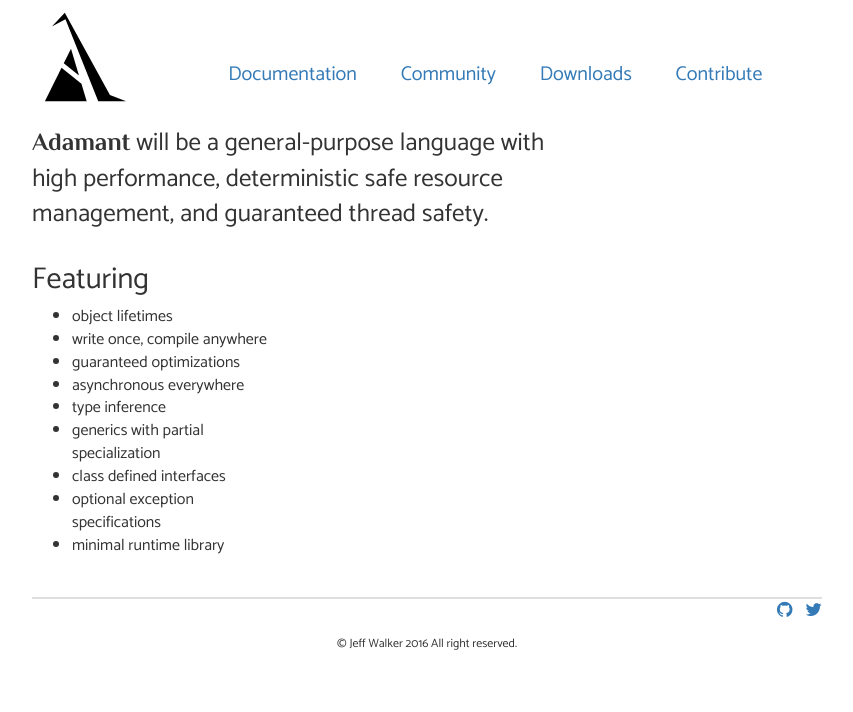
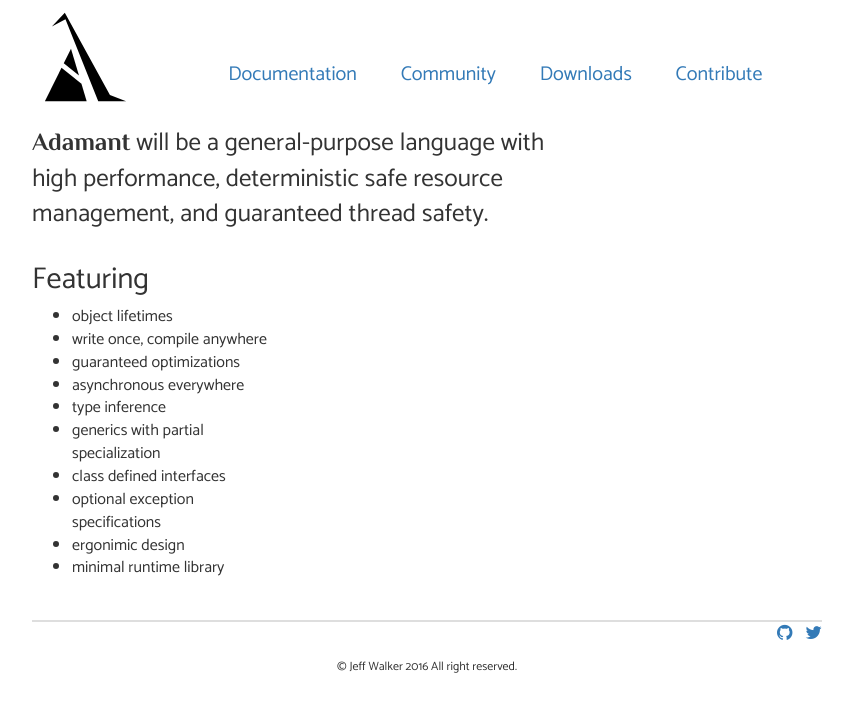
Before and after one commit to adamant/adamant-lang.org, a Jekyll site: the page built from index.html, in a window 1280 px wide. Shown: the top 712 px of the page, without its empty margins (213-1066 px from the left). Built offline with Jekyll 4.4.1, drawn with Linux system fonts in a browser that asks for light colours; nearby versions of some CDN libraries; the list of posts is cut into pages by our own code.

Commit message:
added ergonimic design

```diff
--- a/index.html
+++ b/index.html
@@ -18,6 +18,7 @@ layout: master
 			<li>generics with partial specialization</li>
 			<li>class defined interfaces</li>
 			<li>optional exception specifications</li>
+			<li>ergonimic design</li>
 			<li>minimal runtime library</li>
 		</ul>
 	</div>
```
